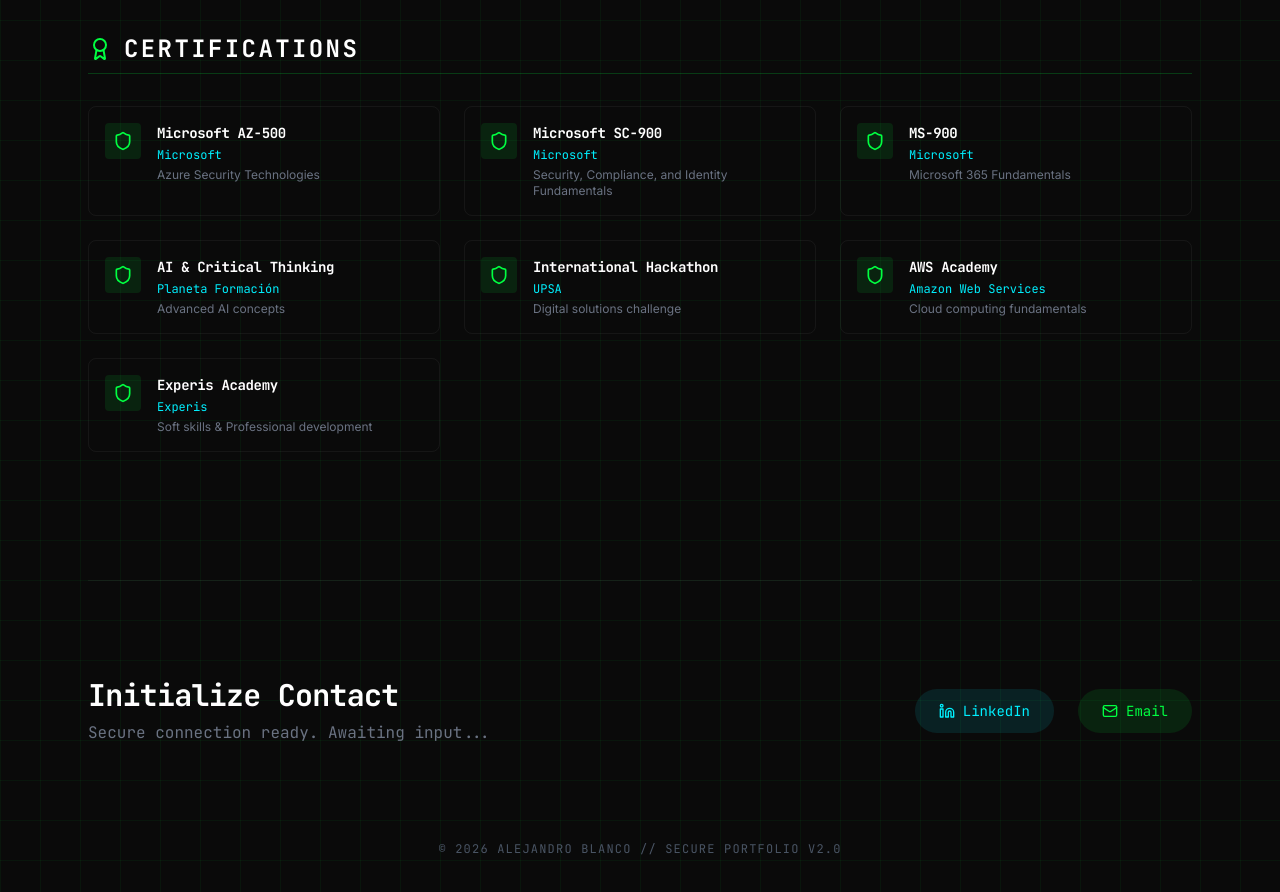
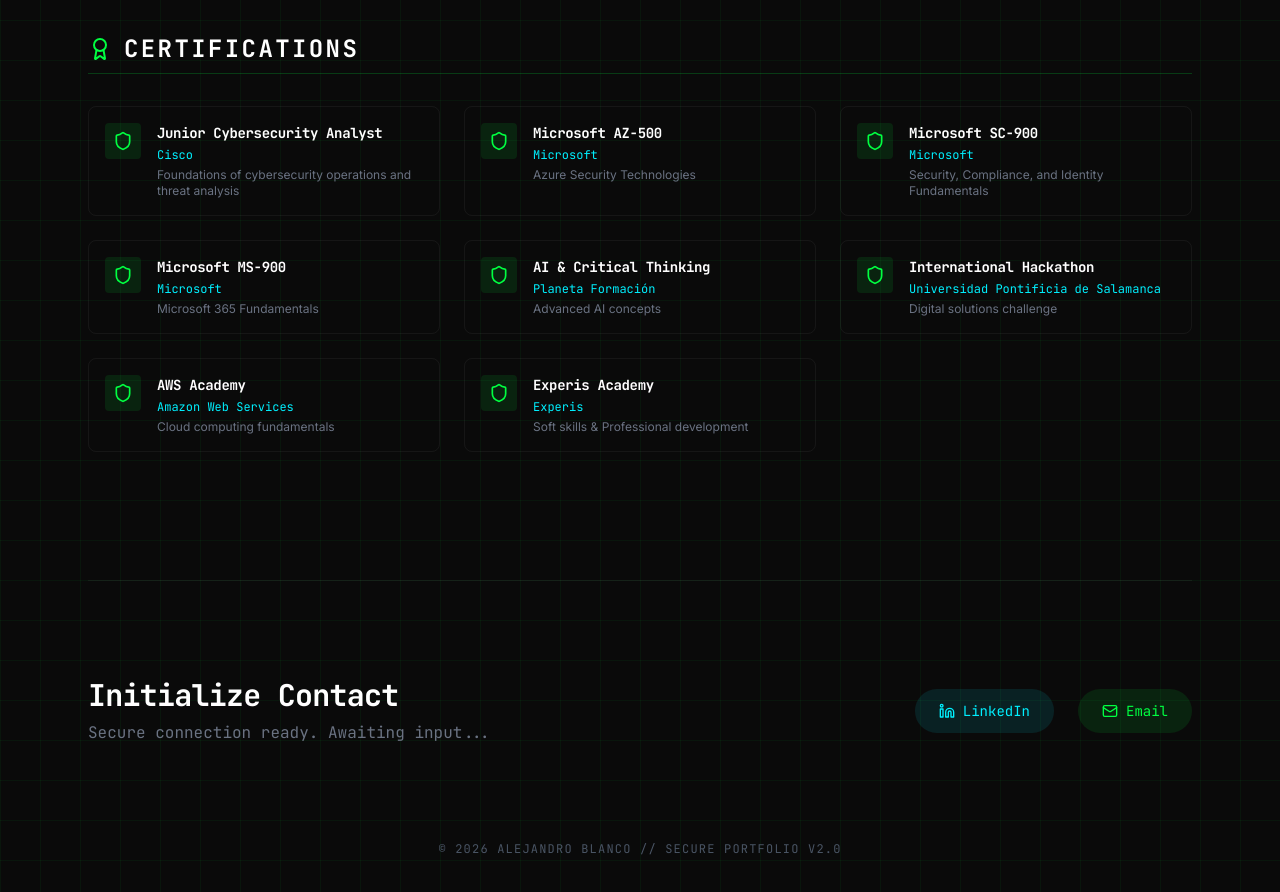
Before and after one commit to Ghostalex07/Portfolio, a React (Vite) app: page / in a window 1280 px wide. Shown: the part 2500-3392 px from the top of the page. Built offline with nearby package versions, Linux system fonts and the light colour scheme; no server answers.

Commit message:
feat: Add Cisco cybersecurity certification
Introduces the "Junior Cybersecurity Analyst" certification from Cisco, enhancing the portfolio's showcase of foundational cybersecurity skills. Updates the description for the International Hackathon to include the full university name for clarity.

```diff
--- a/src/App.tsx
+++ b/src/App.tsx
@@ -138,11 +138,12 @@
   ];
 
   const certifications = [
+    { title: "Junior Cybersecurity Analyst", issuer: "Cisco", desc: "Foundations of cybersecurity operations and threat analysis" },
     { title: "Microsoft AZ-500", issuer: "Microsoft", desc: "Azure Security Technologies" },
     { title: "Microsoft SC-900", issuer: "Microsoft", desc: "Security, Compliance, and Identity Fundamentals" },
-    { title: "MS-900", issuer: "Microsoft", desc: "Microsoft 365 Fundamentals" },
+    { title: "Microsoft MS-900", issuer: "Microsoft", desc: "Microsoft 365 Fundamentals" },
     { title: "AI & Critical Thinking", issuer: "Planeta Formación", desc: "Advanced AI concepts" },
-    { title: "International Hackathon", issuer: "UPSA", desc: "Digital solutions challenge" },
+    { title: "International Hackathon", issuer: "Universidad Pontificia de Salamanca", desc: "Digital solutions challenge" },
     { title: "AWS Academy", issuer: "Amazon Web Services", desc: "Cloud computing fundamentals" },
     { title: "Experis Academy", issuer: "Experis", desc: "Soft skills & Professional development" },
   ];
```
